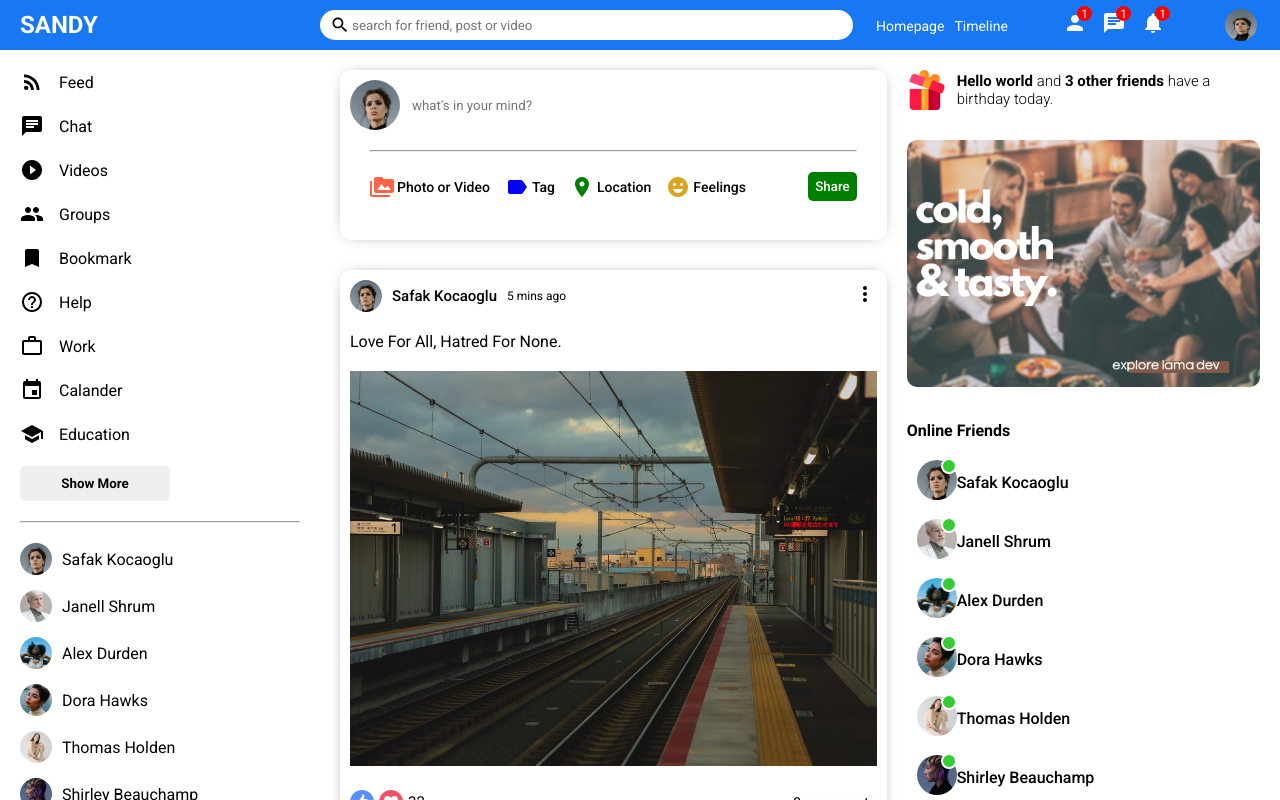
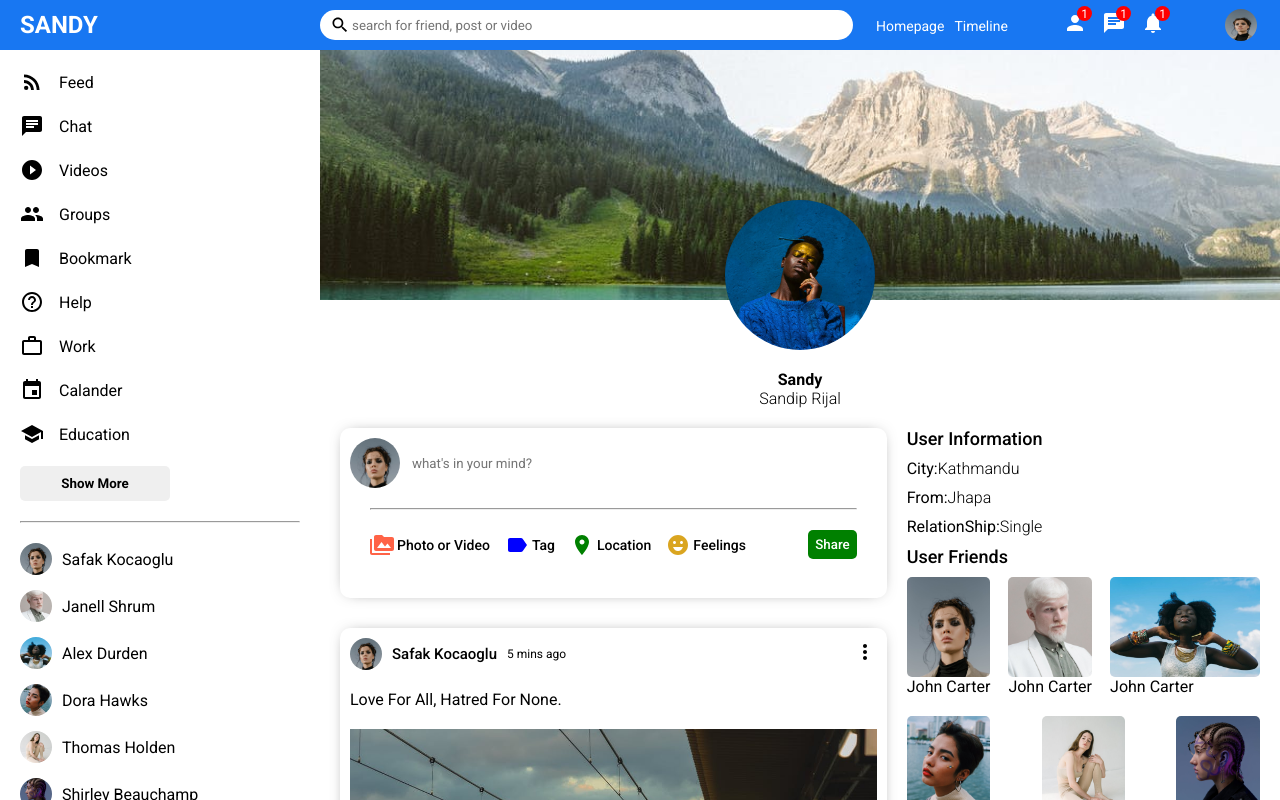
Before and after one commit to sandurijal03/self-social-media, a React (Create React App) app in the folder client/: page / in a window 1280 px wide. Shown: the top 800 px of the page. Built offline with nearby package versions, Linux system fonts and the light colour scheme; the HTML template or start-up script is replaced by a standard one.

Commit message:
Adding profile pages

```diff
--- a/client/src/App.js
+++ b/client/src/App.js
@@ -1,12 +1,9 @@
 import React from 'react';
 import Home from './pages/home/Home';
+import Profile from './pages/profile/Profile';
 
 const App = () => {
-  return (
-    <div>
-      <Home />
-    </div>
-  );
+  return <Profile />;
 };
 
 export default App;
--- a/client/src/components/rightbar/Rightbar.js
+++ b/client/src/components/rightbar/Rightbar.js
@@ -4,10 +4,10 @@
 import Online from '../online/Online';
 import './rightbar.css';
 
-const Rightbar = () => {
-  return (
-    <div className='rightbar'>
-      <div className='rightbarWrapper'>
+const Rightbar = ({ profile }) => {
+  const HomeRightbar = () => {
+    return (
+      <>
         <div className='birthdayContainer'>
           <img className='birthdayImg' src='/assets/gift.png' alt='' />
           <span className='birthdayText'>
@@ -21,6 +21,85 @@
             <Online key={user.id} {...user} />
           ))}
         </ul>
+      </>
+    );
+  };
+
+  const ProfileRightbar = () => {
+    return (
+      <>
+        <h4 className='rightbarTitle'>User Information</h4>
+        <div className='rightbarInfoItem'>
+          <span className='rightbarInfo'>City:</span>
+          <span className='rightbarInfoValue'>Kathmandu</span>
+        </div>
+        <div className='rightbarInfoItem'>
+          <span className='rightbarInfo'>From:</span>
+          <span className='rightbarInfoValue'>Jhapa</span>
+        </div>
+        <div className='rightbarInfoItem'>
+          <span className='rightbarInfo'>RelationShip:</span>
+          <span className='rightbarInfoValue'>Single</span>
+        </div>
+        <h4 className='rightbarTitle'>User Friends</h4>
+        <div className='rightbarFollowings'>
+          <div className='rightbarFollowing'>
+            <img
+              src='assets/person/1.jpeg'
+              alt=''
+              className='rightbarFollowingImg'
+            />
+            <div className='rightbarFollowingName'>John Carter</div>
+          </div>
+          <div className='rightbarFollowing'>
+            <img
+              src='assets/person/2.jpeg'
+              alt=''
+              className='rightbarFollowingImg'
+            />
+            <div className='rightbarFollowingName'>John Carter</div>
+          </div>
+          <div className='rightbarFollowing'>
+            <img
+              src='assets/person/3.jpeg'
+              alt=''
+              className='rightbarFollowingImg'
+            />
+            <div className='rightbarFollowingName'>John Carter</div>
+          </div>
+          <div className='rightbarFollowing'>
+            <img
+              src='assets/person/4.jpeg'
+              alt=''
+              className='rightbarFollowingImg'
+            />
+            <div className='rightbarFollowingName'>John Carter</div>
+          </div>
+          <div className='rightbarFollowing'>
+            <img
+              src='assets/person/5.jpeg'
+              alt=''
+              className='rightbarFollowingImg'
+            />
+            <div className='rightbarFollowingName'>John Carter</div>
+          </div>
+          <div className='rightbarFollowing'>
+            <img
+              src='assets/person/6.jpeg'
+              alt=''
+              className='rightbarFollowingImg'
+            />
+            <div className='rightbarFollowingName'>John Carter</div>
+          </div>
+        </div>
+      </>
+    );
+  };
+
+  return (
+    <div className='rightbar'>
+      <div className='rightbarWrapper'>
+        {profile ? <ProfileRightbar /> : <HomeRightbar />}
       </div>
     </div>
   );
--- a/client/src/components/rightbar/rightbar.css
+++ b/client/src/components/rightbar/rightbar.css
@@ -37,3 +37,47 @@
   margin: 0;
   list-style: none;
 }
+
+.rightbarTitle {
+  font-size: 18px;
+  font-weight: 500;
+  margin-bottom: 10px;
+}
+
+.rightbarInfo {
+  margin-bottom: 30px;
+}
+
+.rightbarInfoItem {
+  margin-bottom: 10px;
+}
+
+.rightbarInfoKey {
+  font-weight: 500;
+  margin-right: 15px;
+  color: #555;
+}
+
+.rightbarInfoValue {
+  font-weight: 300;
+}
+
+.rightbarFollowings {
+  display: flex;
+  flex-wrap: wrap;
+  justify-content: space-between;
+}
+
+.rightbarFollowing {
+  display: flex;
+  flex-direction: column;
+  margin-bottom: 20px;
+  cursor: pointer;
+}
+
+.rightbarFollowingImg {
+  width: 100%;
+  height: 100px;
+  object-fit: cover;
+  border-radius: 5px;
+}
--- /dev/null
+++ b/client/src/pages/profile/Profile.js
@@ -0,0 +1,44 @@
+import React from 'react';
+import './profile.css';
+
+import Feed from '../../components/feed/Feed';
+import Rightbar from '../../components/rightbar/Rightbar';
+import Sidebar from '../../components/sidebar/Sidebar';
+import Topbar from '../../components/topbar/Topbar';
+
+const Profile = () => {
+  return (
+    <>
+      <Topbar />
+      <div className='profile'>
+        <Sidebar />
+        <div className='profileRight'>
+          <div className='profileRightTop'>
+            <div className='profileCover'>
+              <img
+                className='profileCoverImg'
+                src='assets/post/3.jpeg'
+                alt=''
+              />
+              <img
+                className='profileUserImg'
+                src='assets/person/7.jpeg'
+                alt=''
+              />
+            </div>
+            <div className='profileInfo'>
+              <h4 className='profileInfoName'>Sandy</h4>
+              <span className='profileInfoDesc'>Sandip Rijal</span>
+            </div>
+          </div>
+          <div className='profileRightBottom'>
+            <Feed />
+            <Rightbar profile />
+          </div>
+        </div>
+      </div>
+    </>
+  );
+};
+
+export default Profile;
--- /dev/null
+++ b/client/src/pages/profile/profile.css
@@ -0,0 +1,50 @@
+.profile {
+  display: flex;
+}
+
+.profileRight {
+  flex: 9;
+}
+
+.profileCover {
+  height: 320px;
+  position: relative;
+}
+
+.profileCoverImg {
+  width: 100%;
+  height: 250px;
+  object-fit: cover;
+}
+
+.profileUserImg {
+  width: 150px;
+  height: 150px;
+  border-radius: 50%;
+  object-fit: cover;
+  position: absolute;
+  left: 0;
+  right: 0;
+  margin: auto;
+  top: 150px;
+  border: 3px solid right;
+}
+
+.profileInfo {
+  display: flex;
+  flex-direction: column;
+  align-items: center;
+  justify-content: center;
+}
+
+.profileInfoName {
+  font-style: 24px;
+}
+
+.profileInfoDesc {
+  font-weight: 300;
+}
+
+.profileRightBottom {
+  display: flex;
+}
```
